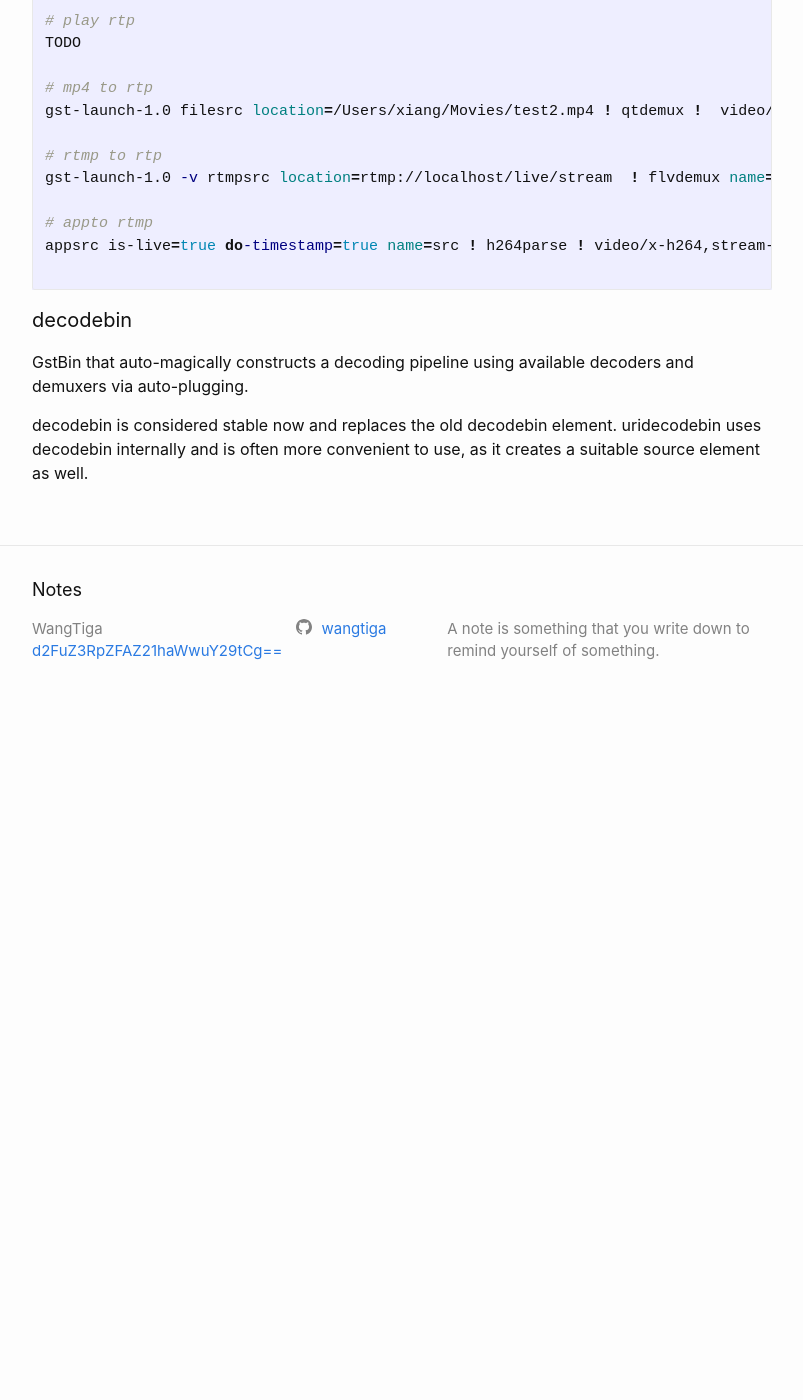
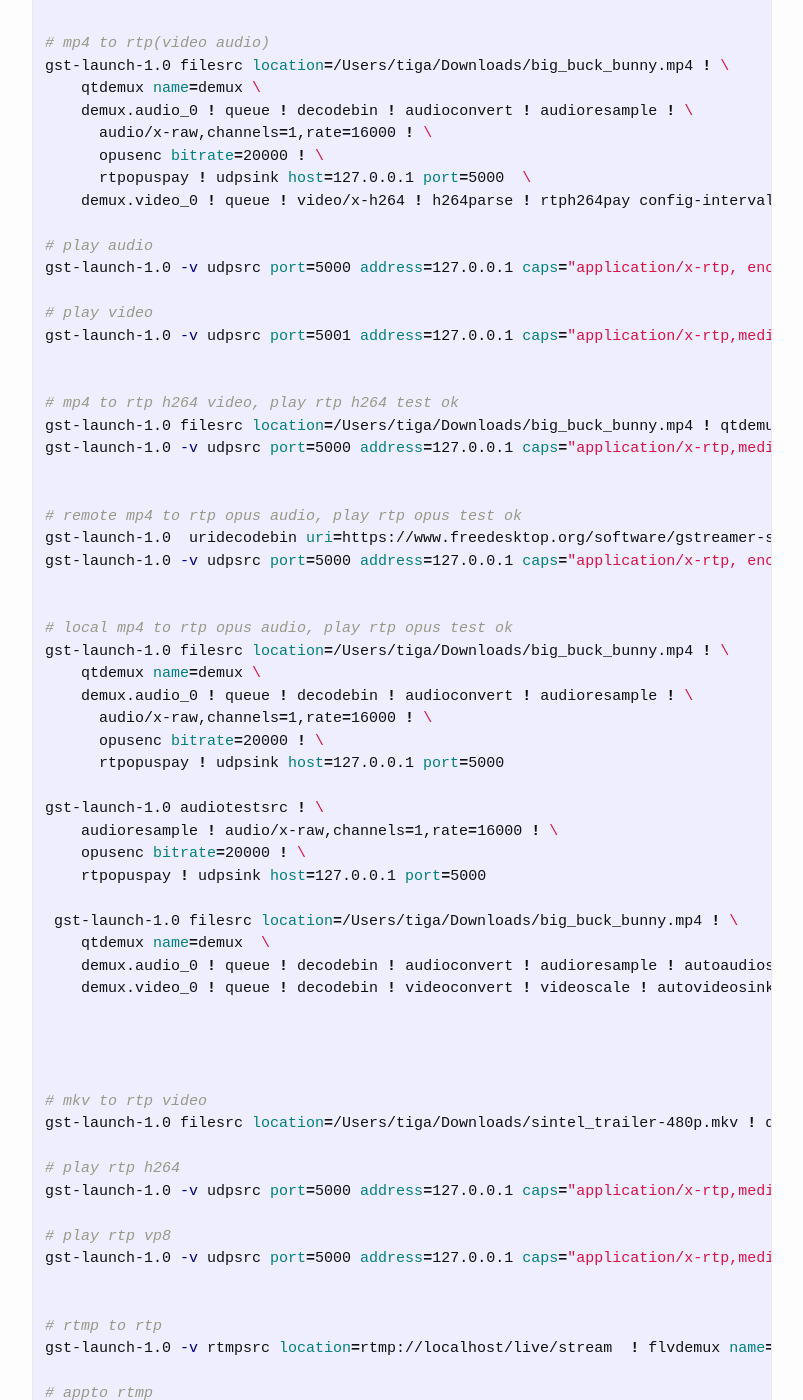
Before and after one commit to wangtiga/wangtiga.github.io, a Jekyll site: the page built from _previews/ffmpeg_tool.md, in a window 1280 px wide and 1400 px high, scrolled down 8848 px. Shown: the whole window, without its empty margins (238-1041 px from the left). Built offline with Jekyll 4.4.1, drawn with Linux system fonts in a browser that asks for light colours; before the commit the page ends 9571 px from its top, so only the background shows below that.

Commit message:
updated from mac

```diff
--- a/_previews/ffmpeg_tool.md
+++ b/_previews/ffmpeg_tool.md
@@ -310,11 +310,63 @@ gst-launch-1.0 \
 # play rtmp  (pull stream)
 ffplay rtmp://127.0.0.1:1935/live/live
 
-# play rtp
-TODO
 
-# mp4 to rtp
-gst-launch-1.0 filesrc location=/Users/xiang/Movies/test2.mp4 ! qtdemux !  video/x-h264 ! h264parse ! rtph264pay config-interval=-1 ! udpsink  host=127.0.0.1 port=5000
+# mp4 to rtp(video audio)
+gst-launch-1.0 filesrc location=/Users/tiga/Downloads/big_buck_bunny.mp4 ! \
+    qtdemux name=demux \
+    demux.audio_0 ! queue ! decodebin ! audioconvert ! audioresample ! \
+      audio/x-raw,channels=1,rate=16000 ! \
+      opusenc bitrate=20000 ! \
+      rtpopuspay ! udpsink host=127.0.0.1 port=5000  \
+    demux.video_0 ! queue ! video/x-h264 ! h264parse ! rtph264pay config-interval=-1 ! udpsink  host=127.0.0.1 port=5001
+
+# play audio
+gst-launch-1.0 -v udpsrc port=5000 address=127.0.0.1 caps="application/x-rtp, encoding-name=OPUS, payload=96" ! rtpopusdepay ! decodebin ! autoaudiosink
+
+# play video
+gst-launch-1.0 -v udpsrc port=5001 address=127.0.0.1 caps="application/x-rtp,media=(string)video,clock-rate=(int)90000,encoding-name=(string)H264,payload=(int)96" ! rtph264depay ! decodebin ! videoconvert ! autovideosink
+
+
+# mp4 to rtp h264 video, play rtp h264 test ok
+gst-launch-1.0 filesrc location=/Users/tiga/Downloads/big_buck_bunny.mp4 ! qtdemux !  video/x-h264 ! h264parse ! rtph264pay config-interval=-1 ! udpsink  host=127.0.0.1 port=5000
+gst-launch-1.0 -v udpsrc port=5000 address=127.0.0.1 caps="application/x-rtp,media=(string)video,clock-rate=(int)90000,encoding-name=(string)H264,payload=(int)96" ! rtph264depay ! decodebin ! videoconvert ! autovideosink
+
+
+# remote mp4 to rtp opus audio, play rtp opus test ok
+gst-launch-1.0  uridecodebin uri=https://www.freedesktop.org/software/gstreamer-sdk/data/media/sintel_trailer-480p.mkv ! queue ! audioconvert ! opusenc ! rtpopuspay timestamp-offset=0      ! udpsink  host=127.0.0.1 port=5000
+gst-launch-1.0 -v udpsrc port=5000 address=127.0.0.1 caps="application/x-rtp, encoding-name=OPUS, payload=96" ! rtpopusdepay ! decodebin ! autoaudiosink
+
+
+# local mp4 to rtp opus audio, play rtp opus test ok
+gst-launch-1.0 filesrc location=/Users/tiga/Downloads/big_buck_bunny.mp4 ! \
+    qtdemux name=demux \
+    demux.audio_0 ! queue ! decodebin ! audioconvert ! audioresample ! \
+      audio/x-raw,channels=1,rate=16000 ! \
+      opusenc bitrate=20000 ! \
+      rtpopuspay ! udpsink host=127.0.0.1 port=5000
+
+gst-launch-1.0 audiotestsrc ! \
+    audioresample ! audio/x-raw,channels=1,rate=16000 ! \
+    opusenc bitrate=20000 ! \
+    rtpopuspay ! udpsink host=127.0.0.1 port=5000
+
+ gst-launch-1.0 filesrc location=/Users/tiga/Downloads/big_buck_bunny.mp4 ! \
+    qtdemux name=demux  \
+    demux.audio_0 ! queue ! decodebin ! audioconvert ! audioresample ! autoaudiosink \
+    demux.video_0 ! queue ! decodebin ! videoconvert ! videoscale ! autovideosink
+
+
+
+
+# mkv to rtp video
+gst-launch-1.0 filesrc location=/Users/tiga/Downloads/sintel_trailer-480p.mkv ! qtdemux !  video/x-h264 ! h264parse ! rtph264pay config-interval=-1 ! udpsink  host=127.0.0.1 port=5000
+
+# play rtp h264
+gst-launch-1.0 -v udpsrc port=5000 address=127.0.0.1 caps="application/x-rtp,media=(string)video,clock-rate=(int)90000,encoding-name=(string)H264,payload=(int)96" ! rtph264depay ! decodebin ! videoconvert ! autovideosink
+
+# play rtp vp8
+gst-launch-1.0 -v udpsrc port=5000 address=127.0.0.1 caps="application/x-rtp,media=(string)video,clock-rate=(int)90000,encoding-name=(string)VP8,payload=(int)96" ! rtpvp8depay ! decodebin ! videoconvert ! autovideosink
+
 
 # rtmp to rtp
 gst-launch-1.0 -v rtmpsrc location=rtmp://localhost/live/stream  ! flvdemux name=demux demux.audio ! queue ! decodebin ! audioconvert ! audioresample ! opusenc ! rtpopuspay timestamp-offset=0  ! udpsink  host=127.0.0.1 port=5000 demux.video! queue ! h264parse ! rtph264pay timestamp-offset=0 config-interval=-1  ! udpsink  host=127.0.0.1 port=5002
```
Also changed, not shown: _previews/linux_command.md (+14 -0 lines), 1 other file.
